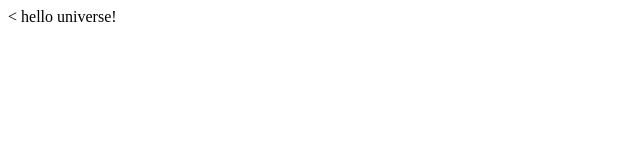
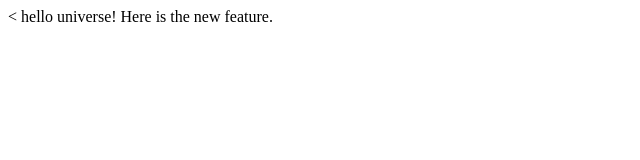
Before and after one commit to umayal1997/lecture, a plain HTML site: page index.html in a window 1280 px wide. Shown: the whole page, without its empty margins (0-640 px from the left). Drawn offline with Linux system fonts and the light colour scheme.

Commit message:
added another line

```diff
--- a/index.html
+++ b/index.html
@@ -7,5 +7,6 @@
   </head>
   <body>
      hello universe!
+	Here is the new feature.
   </body>
 </html>
```
